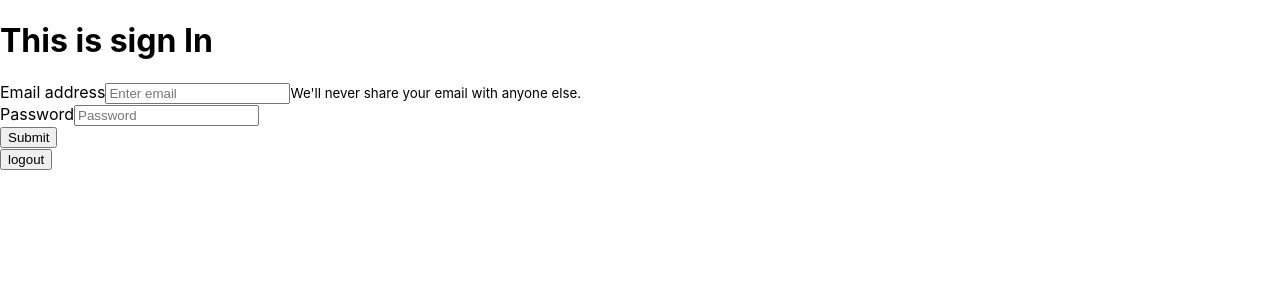
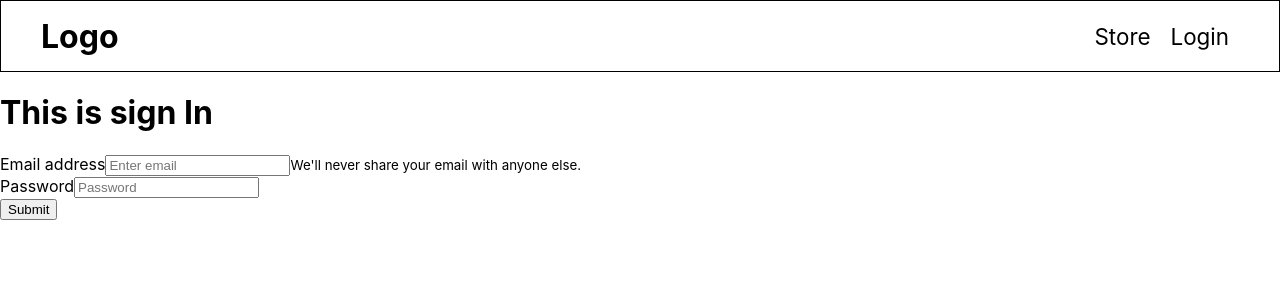
Before and after one commit to MVP-Marketplace/Pies-and-Fries, a React (Create React App) app in the folder client/: page /signin in a window 1280 px wide. Shown: the top 300 px of the page. Built offline with nearby package versions, Linux system fonts and the light colour scheme.

Commit message:
created frontend and navbar with conditional rendering and user get info

```diff
--- a/client/src/App.js
+++ b/client/src/App.js
@@ -1,13 +1,20 @@
 import './App.css';
+import {useState} from 'react'
 import { Route } from 'react-router-dom'
 import SignIn from './components/SignIn'
 import UserDashboard from './components/UserDashboard'
 import { AppContextProvider } from './context/AppContext'
+import Navbar from './components/Navbar'
+import Store from './components/Store'
 
 function App() {
+  const [userLoggedIn, setUserLogginIn] = useState(false)
   return (
     <>
     <AppContextProvider>
+      <Navbar
+      userLoggedIn={userLoggedIn}
+       setUserLogginIn ={setUserLogginIn}/>
       <Route exact path="/signin" render={() => (
         <SignIn
         signIn={true}
@@ -20,6 +27,11 @@ function App() {
       )} />
       <Route exact path="/dashboard" render={() => (
         <UserDashboard
+        setUserLogginIn ={setUserLogginIn}
+        />
+      )} />
+       <Route exact path="/store" render={() => (
+        <Store
         />
       )} />
       </AppContextProvider>
--- /dev/null
+++ b/client/src/components/Navbar.js
@@ -0,0 +1,38 @@
+import './styles/Navbar.css'
+import { Link } from 'react-router-dom'
+const Navbar = (props) => {
+    const logoutUser = () => {
+        fetch('/api/users/logout', {
+          method: "POST"
+        })
+        .then((res) => {
+          console.log(res)
+          props.setUserLogginIn(false)
+          res.json()
+        })
+        .catch((err) => {
+          console.log(err)
+        })
+      }
+
+    return(
+        <div className="container">
+            <div className="navLogo">
+                <h1>Logo</h1>
+            </div>
+            <div className="navOptions">
+
+
+                {props.userLoggedIn &&  <Link to ="/dashboard" className="navItem">Dashboard</Link>}
+                <Link to ="/store" className="navItem">Store</Link>
+                {props.userLoggedIn ?
+                    <Link to="/signin" className="navItem" onClick={() => logoutUser()}>Logout</Link>
+                :   <Link to ="/signin" className="navItem">Login</Link>
+                }
+
+            </div>
+        </div>
+    )
+}
+
+export default Navbar
--- a/client/src/components/SignInForm.js
+++ b/client/src/components/SignInForm.js
@@ -22,6 +22,9 @@ const handleFormSubmit = (e) => {
     .then((res) => {
       console.log(res)
       res.json()
+      if(res.status === 200) {
+        window.location.href="/dashboard"
+      }
     }
       )
     .catch((err) => {
@@ -62,7 +65,6 @@ const handleFormSubmit = (e) => {
                         Submit
                       </Button>
                     </Form>
-<button onClick={() => logoutUser()}>logout</button>
        </>
     )
 }
--- /dev/null
+++ b/client/src/components/Store.js
@@ -0,0 +1,8 @@
+const Store = () => {
+    return (
+        <div>
+            <h1>This is the store page</h1>
+        </div>
+    )
+}
+export default Store
--- a/client/src/components/UserDashboard.js
+++ b/client/src/components/UserDashboard.js
@@ -1,11 +1,42 @@
-const UserDashboard = () => {
+import {useState, useEffect} from 'react'
+import {Redirect} from 'react-router-dom'
+const UserDashboard = (props) => {
+    const[userInfo, setUserInfo] = useState(null)
+    const getUserInfo = () => {
+        fetch('./api/users/me', {'credentials': 'include'})
+        .then(res => res.json())
+        .then(res => {
+            setUserInfo(res)
+            props.setUserLogginIn(true)
+        })
+        .catch(err => {
+            window.location.href="/signin"
+            console.log(err)})
+    }
+    useEffect(() => {
+       getUserInfo()
+    },[])
+
     return(
+
         <div>
             <div>
-                <h1>User Settings</h1>
+                {userInfo && (
+                    <h1>Hello {userInfo.name}</h1>
+                )}
+
             </div>
+            <h1>User Settings</h1>
             <div>
                 <h1>Order History</h1>
+                {userInfo && (
+                    userInfo.order.map((order,i) => (
+                        <div>
+                            <p>order</p>
+                        </div>
+                    ))
+                )
+               }
             </div>
             <div>
                 <h1>Favorite Orders</h1>
--- /dev/null
+++ b/client/src/components/styles/Navbar.css
@@ -0,0 +1,28 @@
+.container {
+  border: 1px solid black;
+  height: 70px;
+  display: flex;
+  align-items: center;
+  padding: 0 40px;
+  justify-content: space-between;
+}
+
+.navLogo h1 {
+  margin: 0;
+}
+.navOptions {
+  display: flex;
+  justify-content: space-evenly;
+}
+
+.navItem {
+  text-decoration: none;
+  color: black;
+  font-size: 1.4rem;
+  margin: 0 10px;
+  cursor: pointer;
+}
+
+.navItem:hover {
+  font-weight: bold;
+}
```
Also changed, not shown: 1 other file (tests, documents, lock files or other folders). Lines whose indentation alone changed are shown as unchanged.
